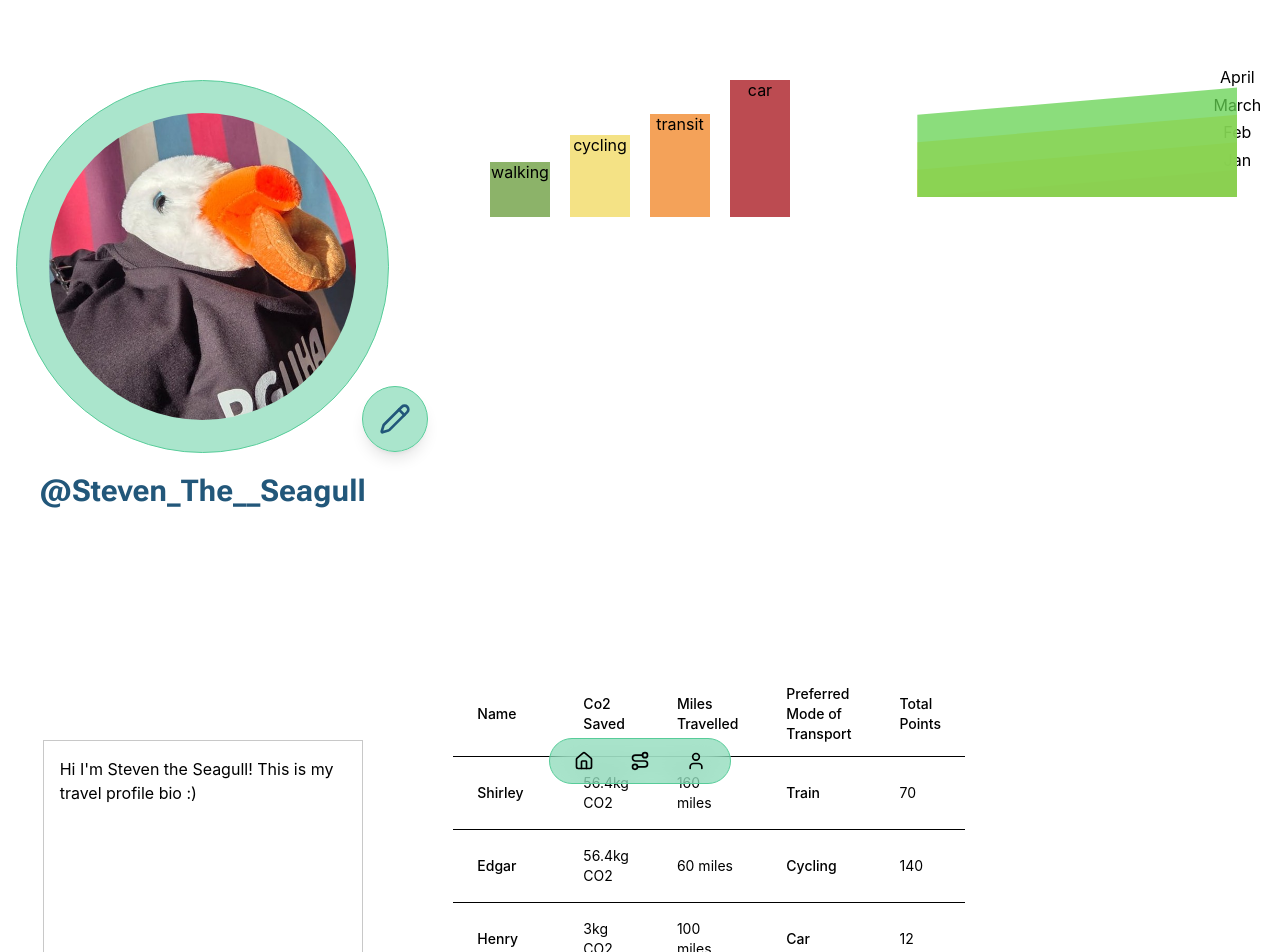
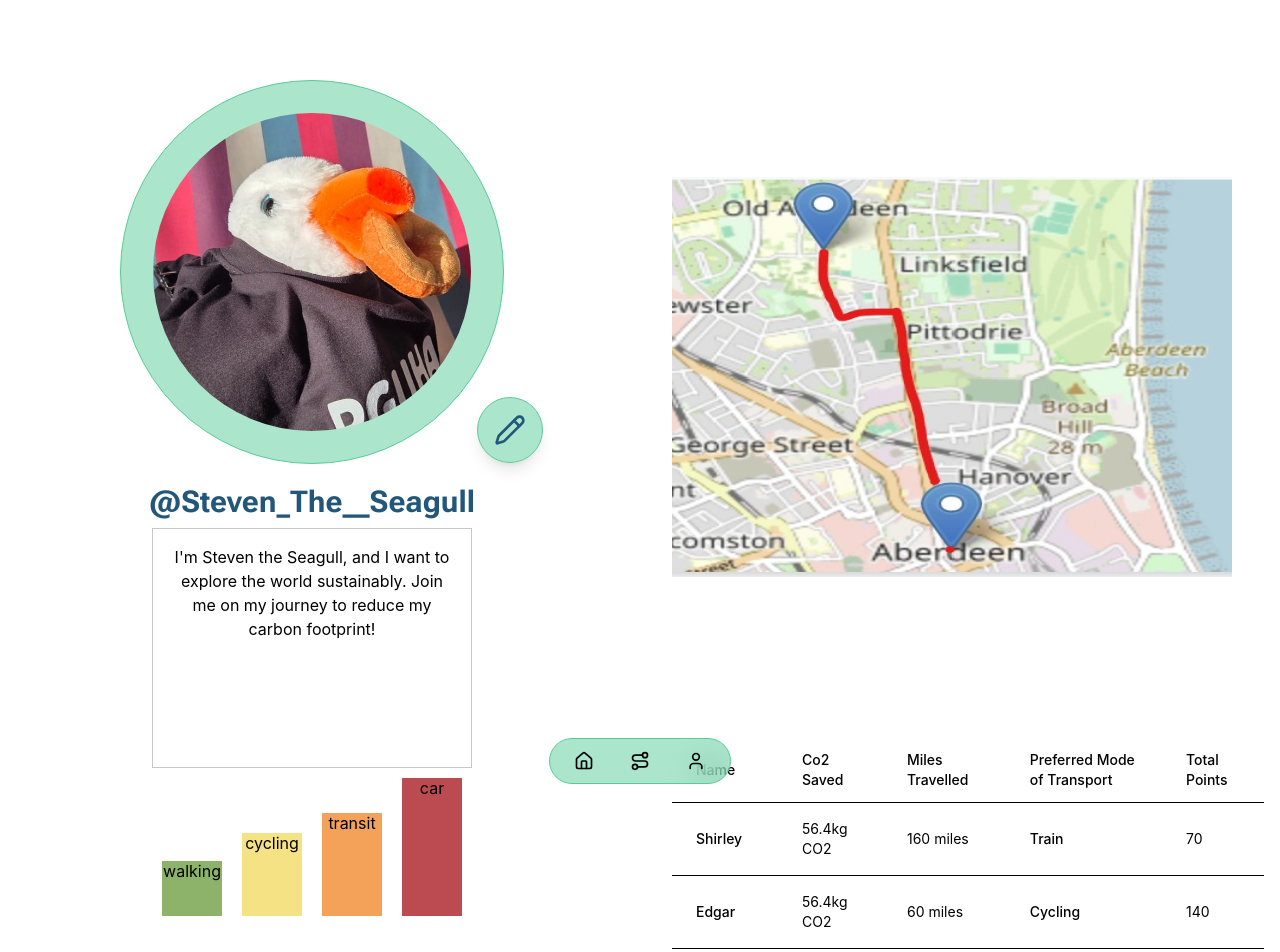
Before and after one commit to audreyistark/BirdBrainz, a React (Vite) app: page /profile in a window 1280 px wide. Shown: the top 952 px of the page. Built offline with nearby package versions, Linux system fonts and the light colour scheme.

Commit message:
final changes to profile sizing

```diff
--- a/src/pages/Profile.jsx
+++ b/src/pages/Profile.jsx
@@ -4,9 +4,9 @@ export const Profile = () => {
     return (
         <section className="relative min-h-screen flex items-center overflow-hidden">
             <div className="container mx-auto px-4 relative z-10 pt-20">
-                <div className="grid lg:grid-cols-3 grid-rows-2 gap-8 lg:gap-16 items-center mb-16 space-y-6 lg:space-y-10">
-                    <div className="flex justify-center relative mb-8">
-                        <div className="relative max-w-md mx-auto">
+                <div className="grid lg:grid-cols-2 gap-8 lg:gap-16 items-center mb-16">
+                    <div className="flex justify-center">
+                        <div className="w-full max-w-sm">
                             <div className="relative glass rounded-full p-8">
                                 <img src="/stevenPFP.jpg" alt="User PFP" className="w-full aspect-[4/4] object-cover rounded-full"/>
                                   <div className="absolute -bottom-0 -right-10 p-4 rounded-full glass shadow-lg hover:shadow-xl transition-shadow duration-300">
@@ -18,9 +18,24 @@ export const Profile = () => {
                                 <h2 className="text-lg sm:text-2xl md:text-3xl lg:text-3xl roboto-flex-body font-bold text-title mb-2 break-words">
                                     @Steven_The__Seagull
                                 </h2>
+
+                                <ul class="charts-css legend max-w-80 max-h-60">
+                                  <h3>I'm Steven the Seagull, and I want to explore the world sustainably. Join me on my journey to reduce my carbon footprint! </h3>
+                                </ul>
                             </div>
                         </div>
                     </div>
+
+                    <div className="relative justify-center">
+                      <div className="w-full max-w-sm">
+                        <div className="space-x-20">
+                          <img src="/map.jpeg" alt="map" className="max-h-100 min-w-140"/>
+                        </div>
+                        </div>
+                    </div>
+                    <div className="flex justify-center">
+                        <div className="w-full max-w-sm">
+                          <div>
                             <table className="charts-css column data-spacing-10 max-w-80">
                               <caption>Monthly Average Transport Usage</caption>
                               <tbody>
@@ -46,6 +61,8 @@ export const Profile = () => {
                                 </tr>
                               </tbody>
                             </table>
+                          </div>
+
                           <div className="tablecontainer">
                             <table className="charts-css area multiple reverse-labels max-w-80">
                               <caption>Monthly CO2 emissions (kg)</caption>
@@ -67,10 +84,16 @@ export const Profile = () => {
                               </tbody>
                             </table>
                           </div>
-    <ul class="charts-css legend max-w-80 max-h-60">
-    <h3>Hi I'm Steven the Seagull! This is my travel profile bio :) </h3>
-  </ul>
 
+
+
+
+
+
+                        </div>
+                    </div>
+
+                    <div>
                       <table class="w-full text-sm text-left rtl:text-right text-body">
                               <thead class="text-sm text-body bg-neutral-secondary-soft border-b rounded-base border-default">
                                   <tr>
@@ -163,6 +186,10 @@ export const Profile = () => {
                               </tbody>
                           </table>
                     </div>
+
+
+
+        </div>
       </div>
     </section>
   );
```
Also changed, not shown: public/map.jpeg (added). Lines whose indentation alone changed are shown as unchanged.
